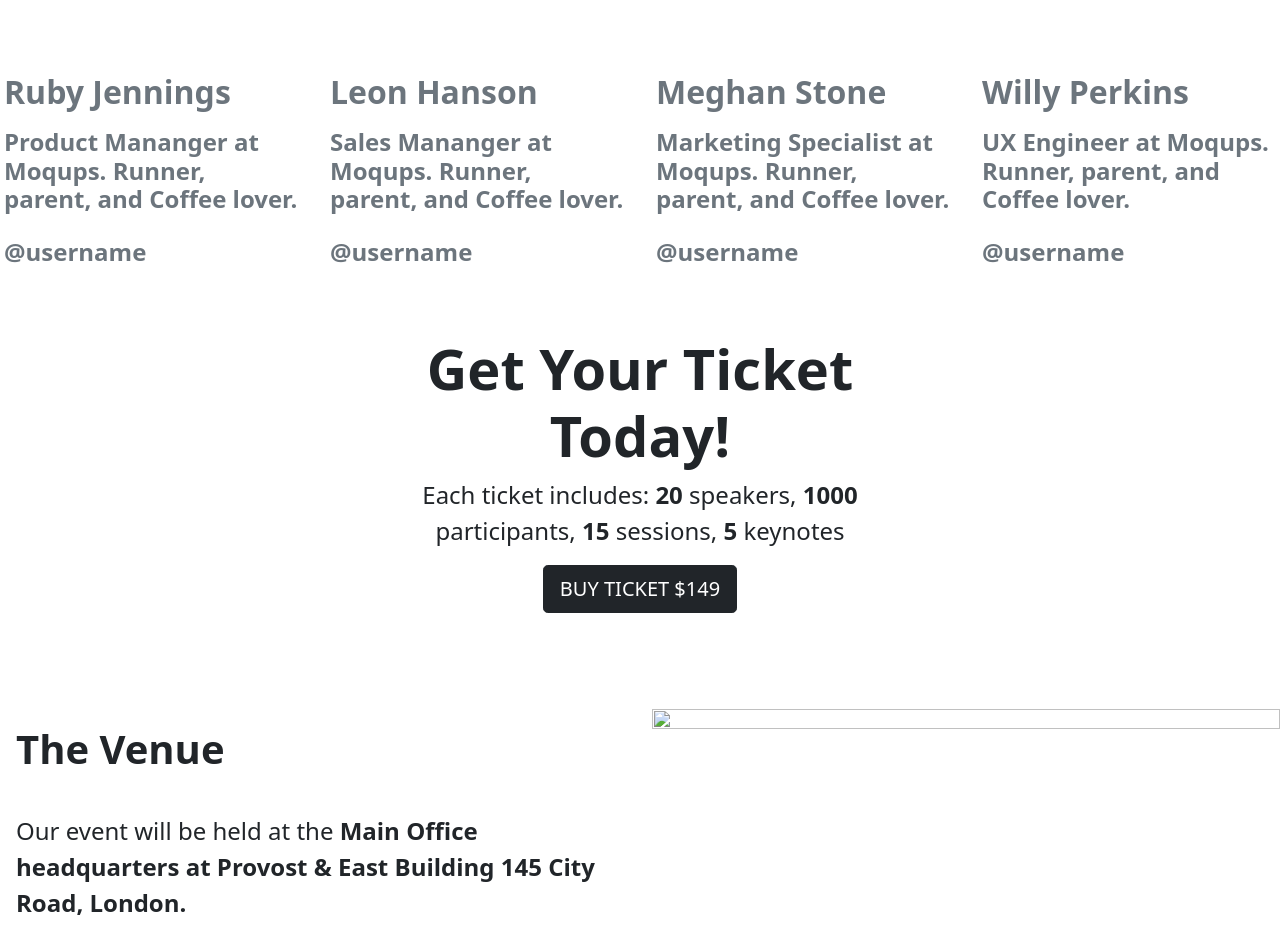
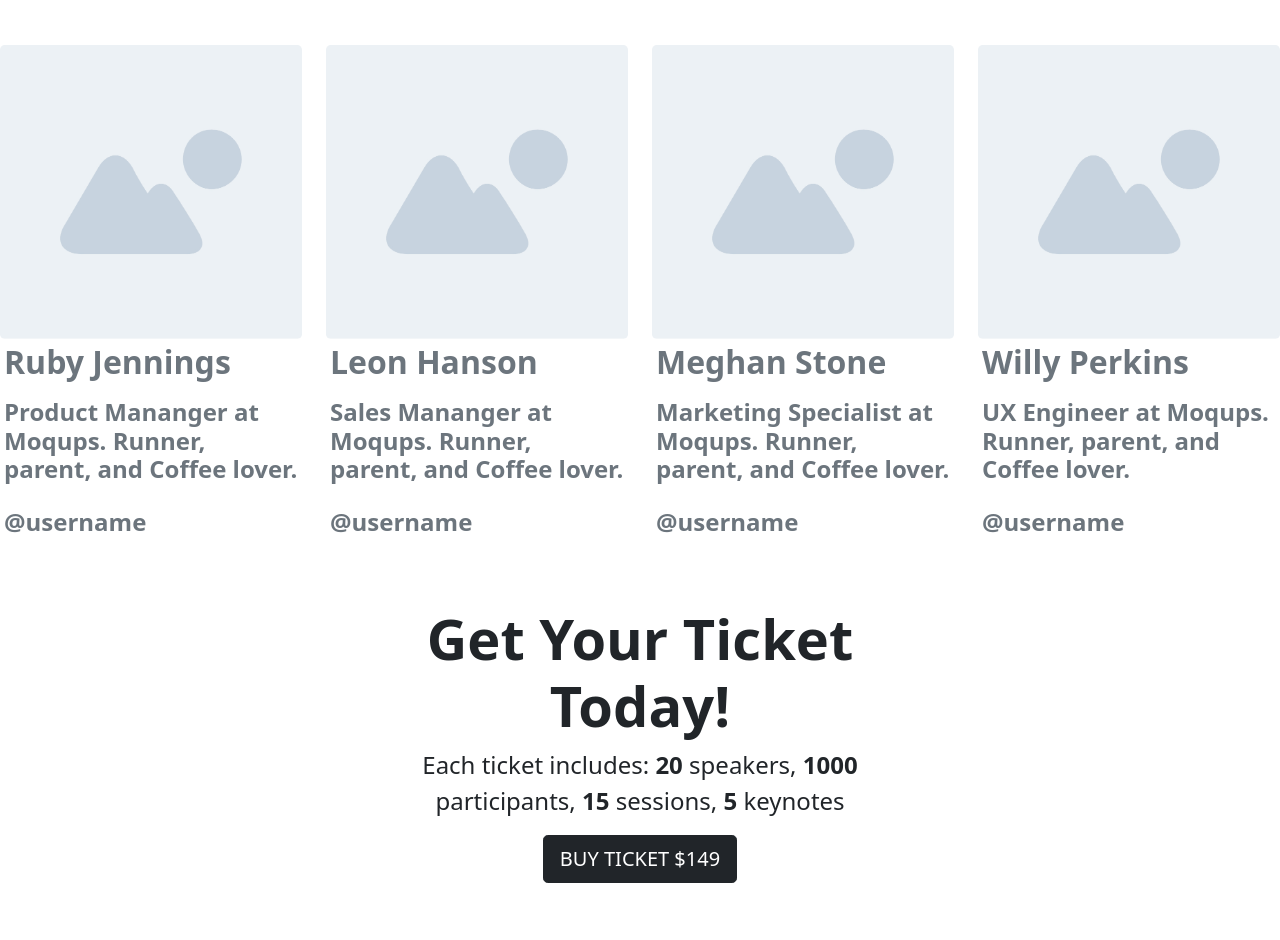
Before and after one commit to JeffWedekind/event-landing-page, a plain HTML site: page index.html in a window 1280 px wide. Shown: the part 1041-1981 px from the top of the page. Drawn offline with nearby package versions, Linux system fonts and the light colour scheme; the site is published under a folder, as on GitHub Pages, so addresses that start at the root find nothing.

Commit message:
Updated all image urls

```diff
--- a/CSS/styles.css
+++ b/CSS/styles.css
@@ -1,3 +1,3 @@
 #jumbotron {
-    background: #ecf1f5 url("/IMG/mountains-bg.png") no-repeat center / contain;
+    background: #ecf1f5 url("../IMG/mountains-bg.png") no-repeat center / contain;
 }
--- a/index.html
+++ b/index.html
@@ -57,7 +57,7 @@
   <!-- Start Rows For Speakers -->
   <div class="row">
         <div class="col">
-            <img src="/IMG/mountains-bg.png" alt="" class="mw-100 rounded-3">
+            <img src="./IMG/mountains-bg.png" alt="" class="mw-100 rounded-3">
               <h3 class="display-4 p-1 fs-2 text-secondary fw-bold">Ruby Jennings
               </h3>
                 <p class="display-5 p-1 fs-4 text-secondary fw-bold">Product Mananger at Moqups. Runner, parent, and Coffee lover.
@@ -66,7 +66,7 @@
                   </p>
         </div>
       <div class="col">
-            <img src="/IMG/mountains-bg.png" alt="" class="mw-100 rounded-3">
+            <img src="./IMG/mountains-bg.png" alt="" class="mw-100 rounded-3">
               <h3 class="display-4 p-1 fs-2 text-secondary fw-bold">Leon Hanson
               </h3>
                 <p class="display-5 p-1 fs-4 text-secondary fw-bold">Sales Mananger at Moqups. Runner, parent, and Coffee lover.
@@ -75,7 +75,7 @@
                   </p>
         </div>
       <div class="col">
-            <img src="/IMG/mountains-bg.png" alt="" class="mw-100 rounded-3">
+            <img src="./IMG/mountains-bg.png" alt="" class="mw-100 rounded-3">
               <h3 class="display-4 p-1 fs-2 text-secondary fw-bold">Meghan Stone
               </h3>
                 <p class="display-5 p-1 fs-4 text-secondary fw-bold">Marketing Specialist at Moqups. Runner, parent, and Coffee lover.
@@ -84,7 +84,7 @@
                   </p>
         </div>
       <div class="col">
-            <img src="/IMG/mountains-bg.png" alt="" class="mw-100 rounded-3">
+            <img src="./IMG/mountains-bg.png" alt="" class="mw-100 rounded-3">
               <h3 class="display-4 p-1 fs-2 text-secondary fw-bold">Willy Perkins
               </h3>
                 <p class="display-5 p-1 fs-4 text-secondary fw-bold">UX Engineer at Moqups. Runner, parent, and Coffee lover.
@@ -116,7 +116,7 @@
         </div>
   <div class="col">
         <div class="row">
-            <img src="/IMG/mountains-bg.png" class="mw-100 rounded-3" height= "100%" width="400">
+            <img src="./IMG/mountains-bg.png" class="mw-100 rounded-3" height= "100%" width="400">
         </div>
   </div>
   <!-- Start Footer -->
```
